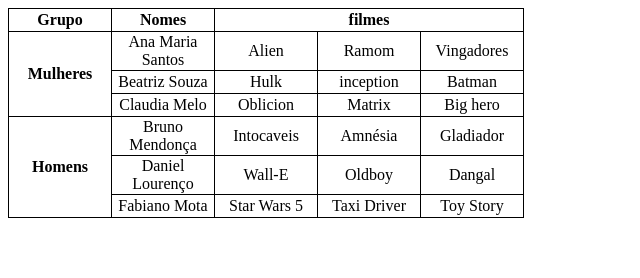
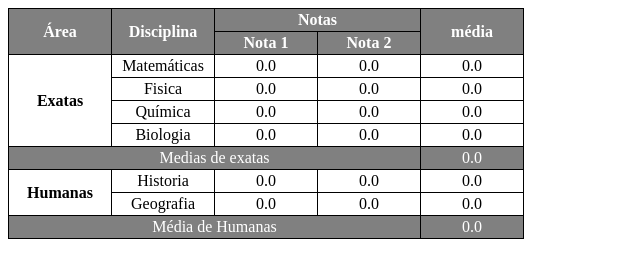
Before and after one commit to EduardoCR01/Tabelas, a plain HTML site: page index.html in a window 1280 px wide. Shown: the whole page, without its empty margins (0-640 px from the left). Drawn offline with Linux system fonts and the light colour scheme.

Commit message:
Update index.html

```diff
--- a/index.html
+++ b/index.html
@@ -19,59 +19,85 @@ td, th {
     text-align: center;
 }
 
+thead {
+    background-color: gray;
+    color: white;
+}
+
+.media {
+    background-color: gray;
+    color: white;
+}
+
 
 </style>
 </head>
 <body>
+
 <table>
     <thead>
         <tr>
-                <th>Grupo</th>
-                <th>Nomes</th>
-                <th colspan="3">filmes</th>
+            <th rowspan="2">Área</th>
+            <th rowspan="2">Disciplina</th>
+            <th colspan="2">Notas</th>
+            <th rowspan="2">média</th>
+        </tr>
+        <tr>
+            <th>Nota 1</th>
+            <th>Nota 2</th>
         </tr>
     </thead>
     <tbody>
         <tr>
-                <th rowspan="3">Mulheres</th>
-                <td>Ana Maria Santos</td>
-                <td>Alien</td>
-                <td>Ramom</td>
-                <td>Vingadores</td>
+            <th rowspan="4">Exatas</th>
+            <td>Matemáticas</td>
+            <td>0.0</td>
+            <td>0.0</td>
+            <td>0.0</td>
+
         </tr>
         <tr>
-                <td>Beatriz Souza</td>
-                <td>Hulk</td>
-                <td>inception</td>
-                <td>Batman</td>
+            <td>Fisica</td>
+            <td>0.0</td>
+            <td>0.0</td>
+            <td>0.0</td>
+
         </tr>
         <tr>
-                <td>Claudia Melo</td>
-                <td>Oblicion</td>
-                <td>Matrix</td>
-                <td>Big hero</td>
+            <td>Química</td>
+            <td>0.0</td>
+            <td>0.0</td>
+            <td>0.0</td>
+
         </tr>
         <tr>
-                <th rowspan="3">Homens</th>
-                <td>Bruno Mendonça</td>
-                <td>Intocaveis</td>
-                <td>Amnésia</td>
-                <td>Gladiador</td>
+            <td>Biologia</td>
+            <td>0.0</td>
+            <td>0.0</td>
+            <td>0.0</td>
+        </tr>
+        <tr class="media">
+            <td colspan="4">Medias de exatas</td>
+            <td>0.0</td>
         </tr>
         <tr>
-                <td>Daniel Lourenço</td>
-                <td>Wall-E</td>
-                <td>Oldboy</td>
-                <td>Dangal</td>
+            <th rowspan="2">Humanas</th>
+            <td>Historia</td>
+            <td>0.0</td>
+            <td>0.0</td>
+            <td>0.0</td>
         </tr>
         <tr>
-                <td>Fabiano Mota</td>
-                <td>Star Wars 5</td>
-                <td>Taxi Driver</td>
-                <td>Toy Story</td>
+            <td>Geografia</td>
+            <td>0.0</td>
+            <td>0.0</td>
+            <td>0.0</td>
+        </tr>
+        <tr class="media">
+            <td colspan="4">Média de Humanas</td>
+            <td>0.0</td>
         </tr>
     </tbody>
 </table>
 </body>
-
 </html>
```
Lines whose indentation alone changed are shown as unchanged.
